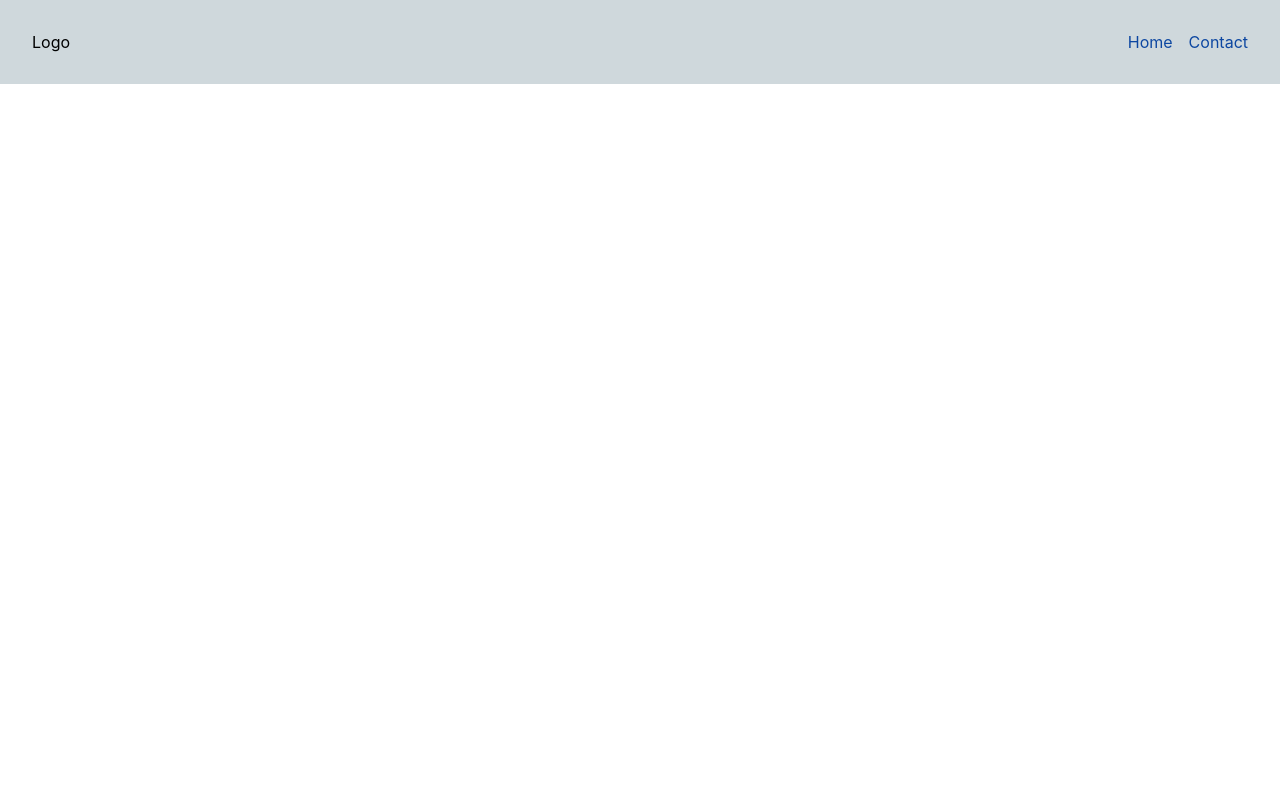
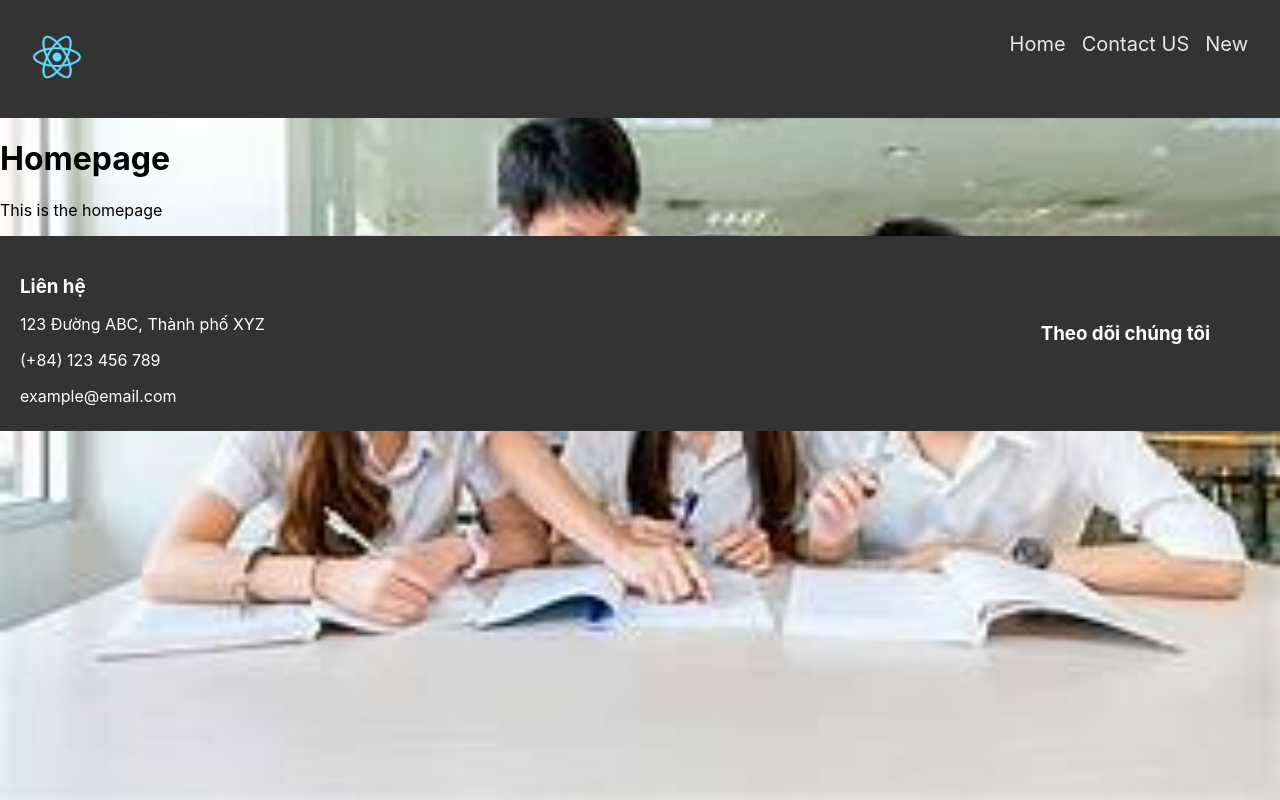
Before and after one commit to trideptrai123/Capstone-Project, a React (Create React App) app in the folder client/: page / in a window 1280 px wide. Built offline with nearby package versions, Linux system fonts and the light colour scheme.

Commit message:
update home page

```diff
--- a/client/src/App.css
+++ b/client/src/App.css
@@ -1,8 +1,9 @@
+/* header */
 .nav-bar {
     display: flex ;
     justify-content: space-between;
     padding: 1rem 2rem;
-    background: #cfd8dc;
+    background:  #333;
 }
 
 .nav-bar ul {
@@ -16,5 +17,63 @@
 
 .nav-bar a {
     text-decoration: none;
-    color: #0d47a1;
+    color: #e5e8ec;
+    font-size: 20px;
 }
+.nav-bar p img {
+    width: 50px;
+    height: auto;
+}
+
+
+/* footer.css */
+
+/* Style for the footer container */
+.footer-container {
+    display: flex;
+    justify-content: space-between;
+    align-items: center;
+    background-color: #333;
+    color: #fff;
+    padding: 20px;
+}
+
+/* Style for the contact info section */
+.contact-info {
+    flex: 1;
+}
+
+.contact-info h3 {
+    margin-bottom: 10px;
+}
+
+.contact-info p {
+    margin-bottom: 5px;
+}
+
+/* Style for the social icons section */
+.social-icons {
+    display: flex;
+    align-items: center;
+}
+
+.social-icons h3 {
+    margin-right: 20px;
+}
+
+/* Style for individual icons */
+.icon {
+    margin-left: 10px;
+    font-size: 24px;
+}
+
+/* Style for individual icon links */
+.icon a {
+    color: #fff;
+    text-decoration: none;
+}
+
+/* Style for icon hover effect */
+.icon a:hover {
+    opacity: 0.7;
+}
--- a/client/src/App.js
+++ b/client/src/App.js
@@ -1,6 +1,7 @@
 import React, { useEffect, useState } from 'react';
 import axios from 'axios'; // import thư viện Axios
 import Header from './components/Header';
+import Footer from './components/Footer';
 import './App.css';
 // function App() {
 //   const [backendData, setBackendData] = useState([]);
@@ -36,6 +37,10 @@ function App() {
   return (
     <>
       <Header />
+      <h1>Homepage</h1>
+      <p>This is the homepage</p>
+
+      <Footer />
     </>
   );
 }
--- /dev/null
+++ b/client/src/components/Footer.js
@@ -0,0 +1,37 @@
+import React from 'react';
+
+const Footer = () => {
+  return (
+    <footer>
+      <div className='footer-container'>
+        <div className='contact-info'>
+          <h3>Liên hệ</h3>
+          <p>
+            <i className='fas fa-map-marker-alt'></i> 123 Đường ABC, Thành phố
+            XYZ
+          </p>
+          <p>
+            <i className='fas fa-phone'></i> (+84) 123 456 789
+          </p>
+          <p>
+            <i className='fas fa-envelope'></i> example@email.com
+          </p>
+        </div>
+        <div className='social-icons'>
+          <h3>Theo dõi chúng tôi</h3>
+          <div className='icon'>
+            <i className='fab fa-facebook-f'></i>
+          </div>
+          <div className='icon'>
+            <i className='fab fa-twitter'></i>
+          </div>
+          <div className='icon'>
+            <i className='fab fa-instagram'></i>
+          </div>
+        </div>
+      </div>
+    </footer>
+  );
+};
+
+export default Footer;
--- a/client/src/components/Header.js
+++ b/client/src/components/Header.js
@@ -1,13 +1,19 @@
+import logo from '../assets/img/logo512.png';
 export default function Header() {
   return (
     <nav className='nav-bar'>
-      <p>Logo</p>
+      <p>
+        <img src={logo} alt='logo' />
+      </p>
       <ul>
         <li>
           <a href='/'>Home</a>
         </li>
         <li>
-          <a href='/contact-us'>Contact</a>
+          <a href='/contact-us'>Contact US</a>
+        </li>
+        <li>
+          <a href='/contact-us'>New</a>
         </li>
       </ul>
     </nav>
--- a/client/src/index.css
+++ b/client/src/index.css
@@ -5,6 +5,10 @@ body {
     sans-serif;
   -webkit-font-smoothing: antialiased;
   -moz-osx-font-smoothing: grayscale;
+  background-image: url('/public/th.jpg');
+  background-size: cover;
+  background-position: top;
+  background-repeat: no-repeat;
 }
 
 code {
```
Also changed, not shown: client/public/th.jpg (added), client/src/assets/img/logo512.png (renamed from client/public/logo512.png).
